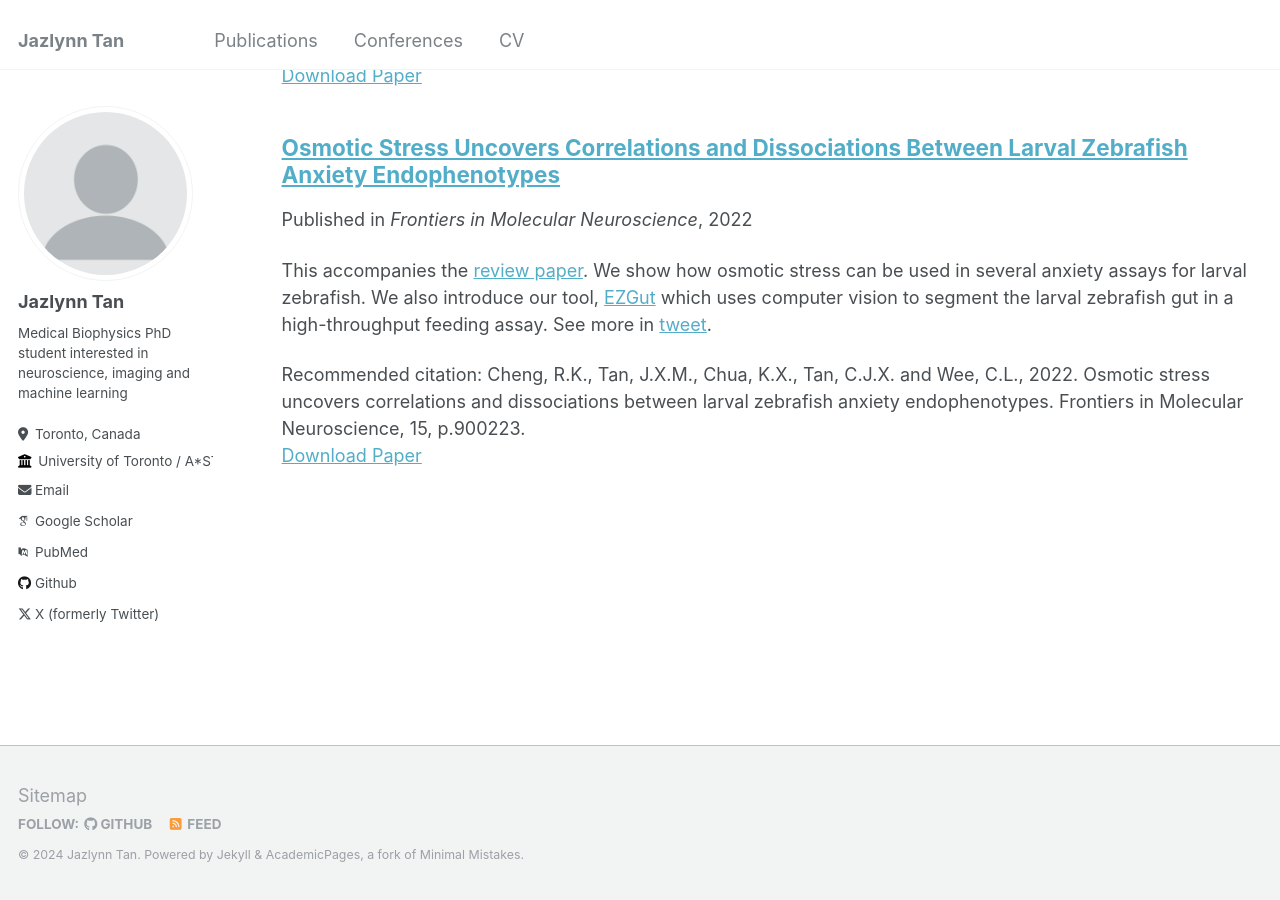
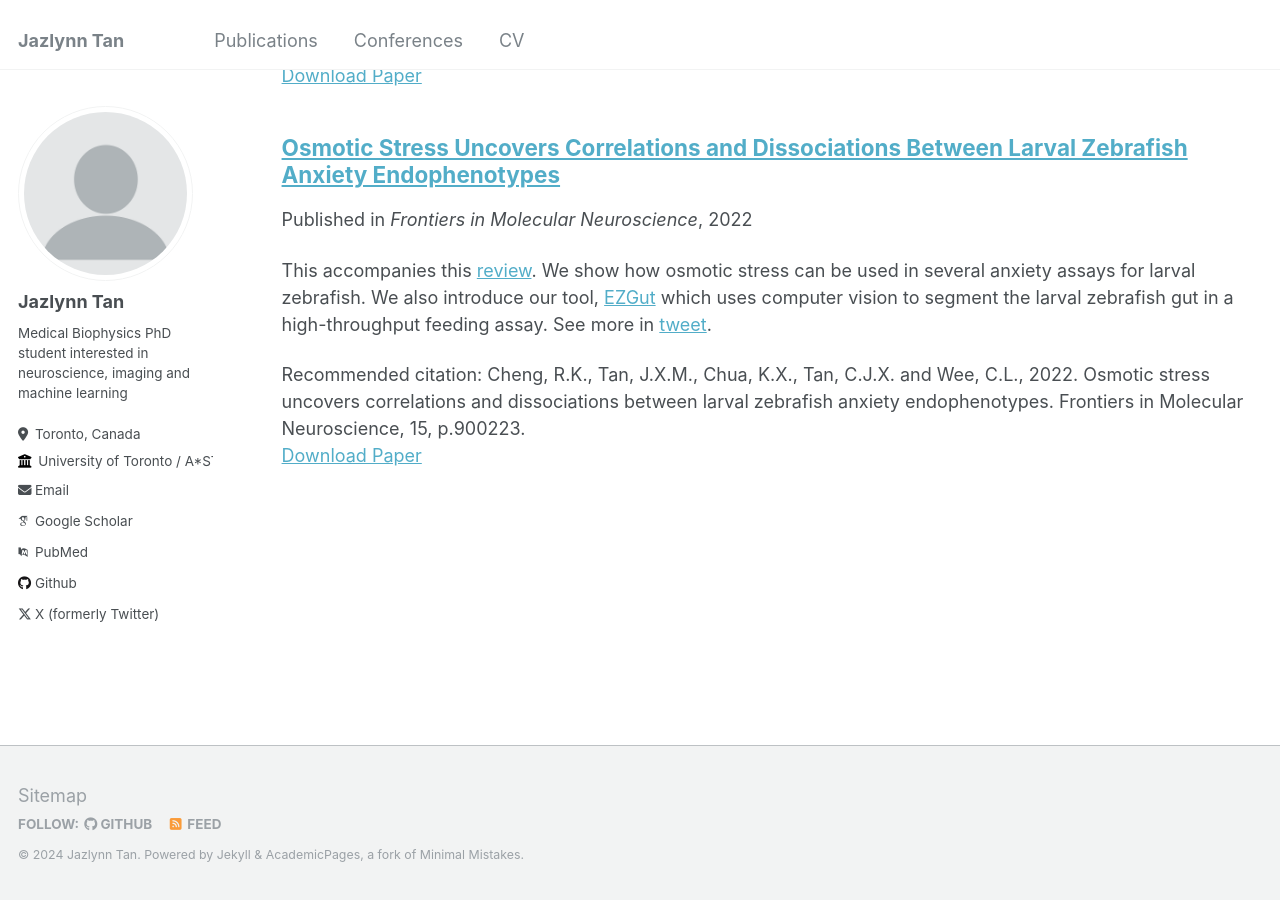
Before and after one commit to JazlynnXM-Tan/JazlynnXM-Tan.github.io, a Jekyll site: the page built from _pages/publications.md, in a window 1280 px wide and 900 px high, scrolled down 633 px. Built offline with Jekyll 4.4.1, drawn with Linux system fonts in a browser that asks for light colours; some web fonts are replaced.

Commit message:
Update zebrafish-osmotic-stress.md

```diff
--- a/_publications/zebrafish-osmotic-stress.md
+++ b/_publications/zebrafish-osmotic-stress.md
@@ -2,7 +2,7 @@
 title: "Osmotic Stress Uncovers Correlations and Dissociations Between Larval Zebrafish Anxiety Endophenotypes"
 collection: publications
 permalink: /publication/zebrafish-osmotic-stress
-excerpt: 'This accompanies the [review paper](zebrafish-review). We show how osmotic stress can be used in several anxiety assays for larval zebrafish. We also introduce our tool, [EZGut](https://github.com/CarolineWeeLab/EZgut) which uses computer vision to segment the larval zebrafish gut in a high-throughput feeding assay. See more in [tweet](https://x.com/jazlynn_tan/status/1541260320487796737?t=peFtA8FYBUbAKN_CwwwNqA&s=19).'
+excerpt: 'This accompanies this [review](/publications/zebrafish-review). We show how osmotic stress can be used in several anxiety assays for larval zebrafish. We also introduce our tool, [EZGut](https://github.com/CarolineWeeLab/EZgut) which uses computer vision to segment the larval zebrafish gut in a high-throughput feeding assay. See more in [tweet](https://x.com/jazlynn_tan/status/1541260320487796737?t=peFtA8FYBUbAKN_CwwwNqA&s=19).'
 date: 23 June 2022
 venue: 'Frontiers in Molecular Neuroscience'
 slidesurl:
```
